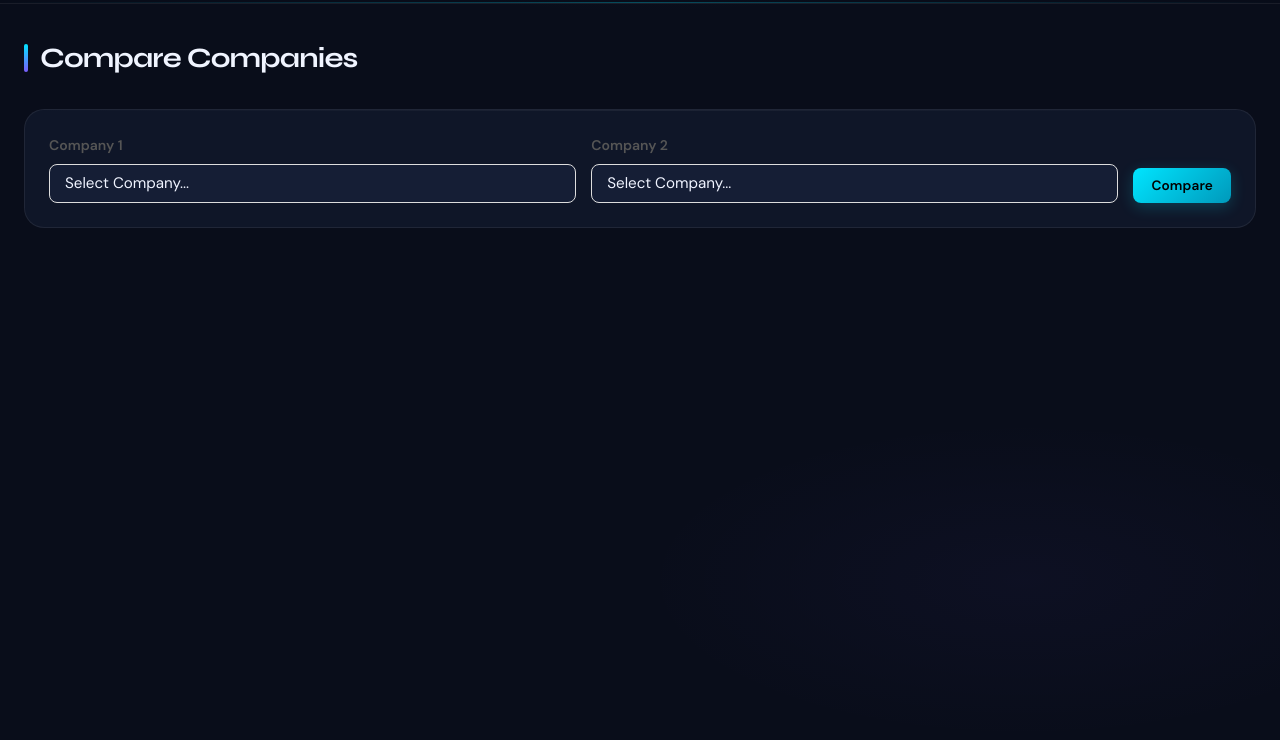
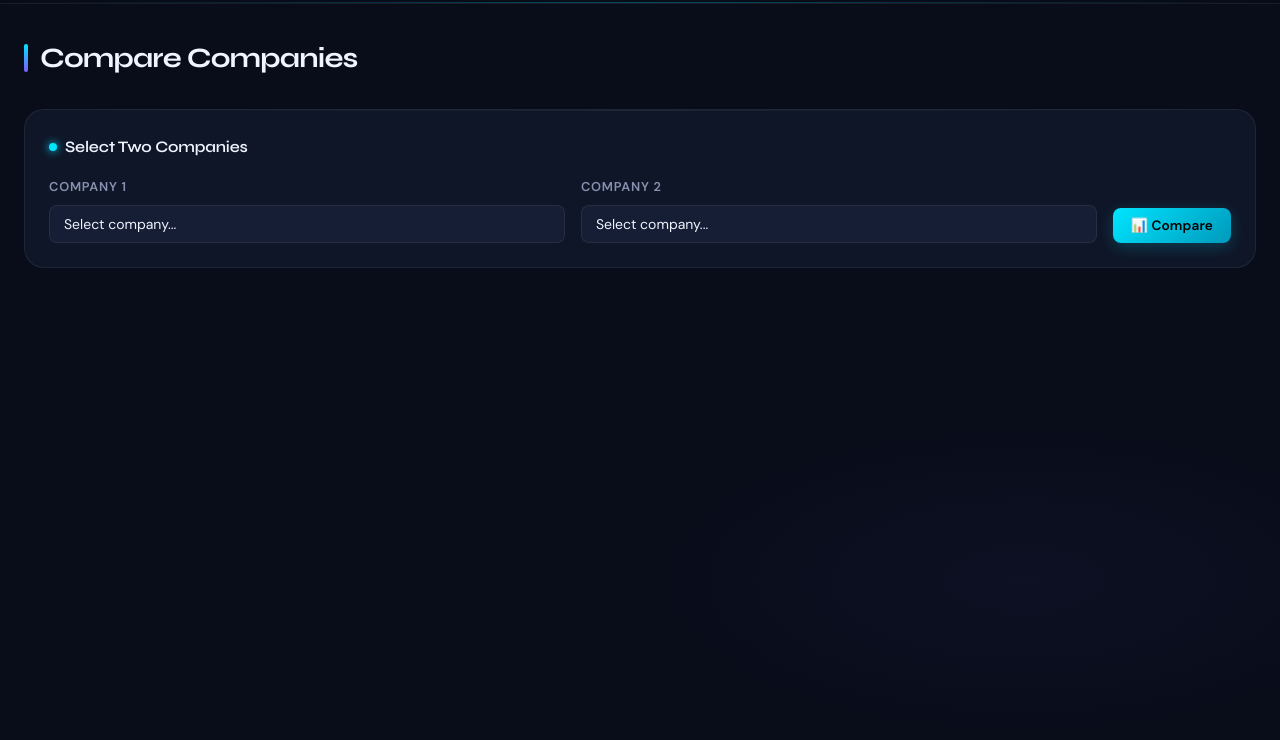
Before and after one commit to nikhilm2005-nik/esg-anomaly-dashboard, a plain HTML site: page frontend/pages/compare.html in a window 1280 px wide. Shown: the part 60-800 px from the top of the page. Drawn offline with nearby package versions, Linux system fonts and the light colour scheme; no server answers.

Commit message:
made the compare page optimized

```diff
--- a/frontend/pages/compare.html
+++ b/frontend/pages/compare.html
@@ -8,6 +8,7 @@
     <script src="https://cdn.jsdelivr.net/npm/chart.js"></script>
 </head>
 <body>
+
     <nav class="navbar">
         <div class="nav-brand">📊 ESG Dashboard</div>
         <ul class="nav-links">
@@ -16,6 +17,7 @@
             <li><a href="anomalies.html">Anomalies</a></li>
             <li><a href="upload.html">Upload</a></li>
             <li><a href="compare.html" class="active">Compare</a></li>
+            <li><a href="add-company.html">Add Company</a></li>
             <li><a href="thresholds.html">Thresholds</a></li>
         </ul>
     </nav>
@@ -23,62 +25,61 @@
     <div class="container">
         <h1 class="page-title">Compare Companies</h1>
 
-        <!-- Select Companies -->
+        <!-- Company Selection -->
         <div class="section">
-            <div style="display:flex; gap:15px; flex-wrap:wrap; align-items:flex-end;">
-                <div style="flex:1;">
-                    <label style="display:block; margin-bottom:8px; font-weight:bold; color:#555;">Company 1</label>
-                    <select id="company1" style="width:100%; padding:10px 15px; border:1px solid #ddd; border-radius:8px; font-size:0.95rem;">
-                        <option value="">Select Company...</option>
+            <h2>Select Two Companies</h2>
+            <div style="display:grid; grid-template-columns:1fr 1fr auto; gap:16px; align-items:end;">
+                <div class="form-group" style="margin-bottom:0;">
+                    <label>Company 1</label>
+                    <select id="company1">
+                        <option value="">Select company...</option>
                     </select>
                 </div>
-                <div style="flex:1;">
-                    <label style="display:block; margin-bottom:8px; font-weight:bold; color:#555;">Company 2</label>
-                    <select id="company2" style="width:100%; padding:10px 15px; border:1px solid #ddd; border-radius:8px; font-size:0.95rem;">
-                        <option value="">Select Company...</option>
+                <div class="form-group" style="margin-bottom:0;">
+                    <label>Company 2</label>
+                    <select id="company2">
+                        <option value="">Select company...</option>
                     </select>
                 </div>
-                <button class="btn btn-primary" onclick="compareCompanies()">Compare</button>
+                <button class="btn btn-primary" onclick="compareCompanies()">
+                    📊 Compare
+                </button>
             </div>
         </div>
 
         <!-- Results -->
         <div id="resultsArea" style="display:none;">
+
             <!-- Radar Chart -->
             <div class="section">
                 <h2>ESG Score Comparison</h2>
-                <div style="max-width:500px; margin:0 auto;">
+                <div style="max-width:480px; margin:0 auto;" class="chart-container">
                     <canvas id="radarChart"></canvas>
                 </div>
             </div>
 
-            <!-- Score Cards -->
+            <!-- Score Tables -->
             <div style="display:grid; grid-template-columns:1fr 1fr; gap:20px;">
-                <div class="section" id="company1Details">
+                <div class="section">
                     <h2 id="company1Name">Company 1</h2>
-                    <table class="data-table" style="margin-top:15px;">
+                    <table class="data-table" style="margin-top:12px;">
                         <thead>
-                            <tr>
-                                <th>Metric</th>
-                                <th>Score</th>
-                            </tr>
+                            <tr><th>Metric</th><th>Score</th></tr>
                         </thead>
                         <tbody id="company1Table"></tbody>
                     </table>
                 </div>
-                <div class="section" id="company2Details">
+                <div class="section">
                     <h2 id="company2Name">Company 2</h2>
-                    <table class="data-table" style="margin-top:15px;">
+                    <table class="data-table" style="margin-top:12px;">
                         <thead>
-                            <tr>
-                                <th>Metric</th>
-                                <th>Score</th>
-                            </tr>
+                            <tr><th>Metric</th><th>Score</th></tr>
                         </thead>
                         <tbody id="company2Table"></tbody>
                     </table>
                 </div>
             </div>
+
         </div>
     </div>
 
```
